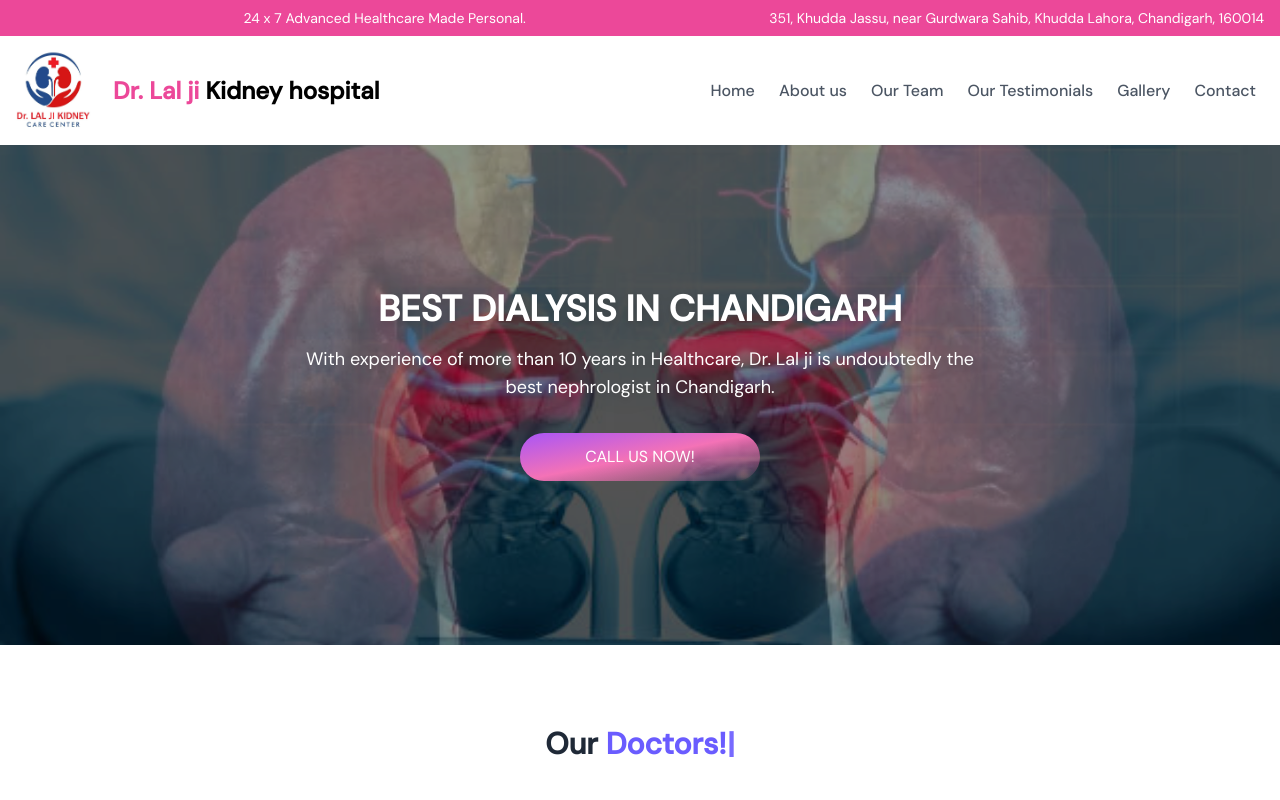
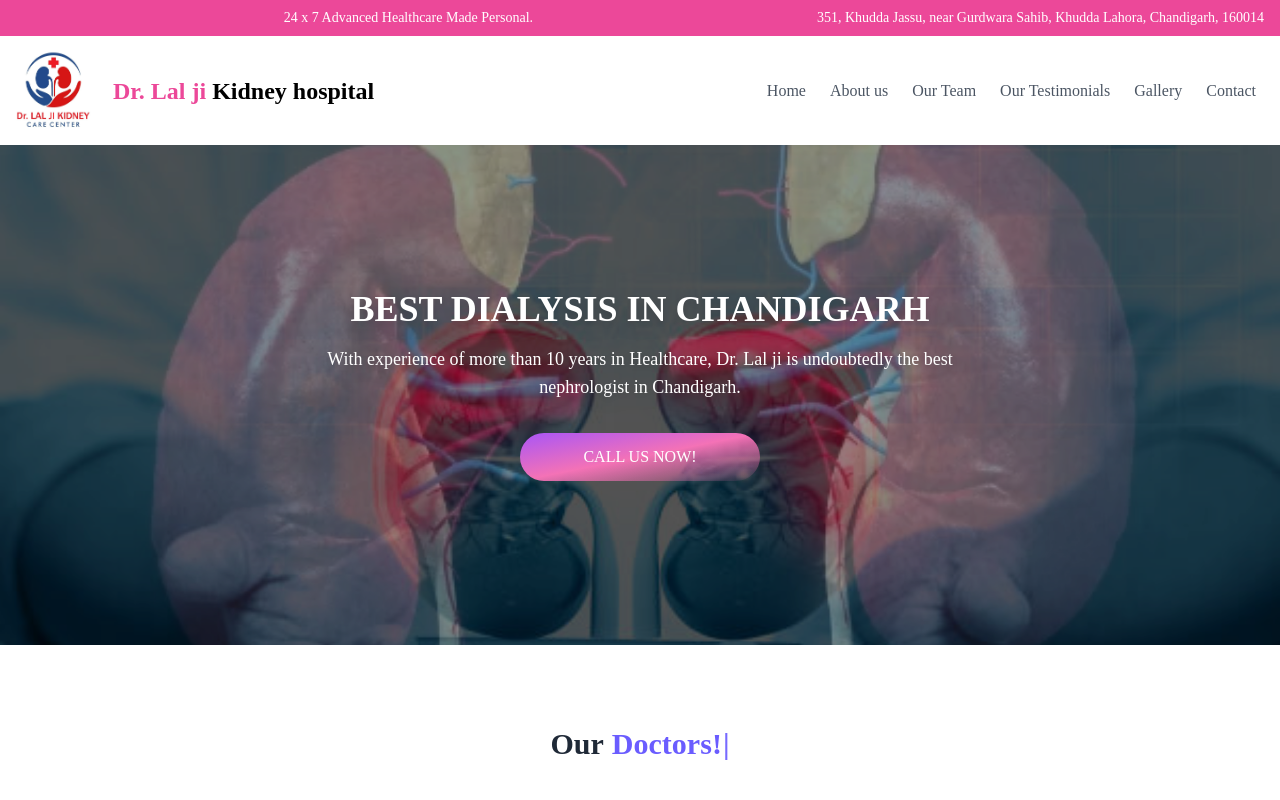
Before and after one commit to Sandeep-Khariwal/drlalji, a Next.js app: page / in a window 1280 px wide. Shown: the top 800 px of the page. Built offline with nearby package versions, Linux system fonts and the light colour scheme.

Commit message:
mail part done

```diff
--- a/src/app/layout.tsx
+++ b/src/app/layout.tsx
@@ -1,31 +1,8 @@
 import type { Metadata } from "next";
-import { Geist, Geist_Mono , Roboto , Poppins, DM_Sans } from "next/font/google";
 import "./globals.css";
 import Footer from "../components/Footer";
 import Navbar from "../components/Navbar";
 
-const geistSans = Geist({
-  variable: "--font-geist-sans",
-  subsets: ["latin"],
-});
-
-const geistMono = Geist_Mono({
-  variable: "--font-geist-mono",
-  subsets: ["latin"],
-});
-
-const roboto = Roboto({
-  variable: "--font-roboto",
-  weight:["400","500"]
-});
-const poppins = Poppins({
-  variable: "--font-poppins",
-  weight:["400","500"]
-});
-const Dm_Sans = DM_Sans({
-  variable: "--font-dm-sans",
-  weight:["400","500"]
-});
 
 export const metadata: Metadata = {
   title: {
@@ -55,7 +32,7 @@ export default function RootLayout({
   return (
     <html lang="en">
       <body
-        className={`${geistSans.variable} ${geistMono.variable} ${roboto.className} ${poppins.className} ${Dm_Sans.className} antialiased`}
+        className={` antialiased`}
         >
         <Navbar/>
         {children}
```
